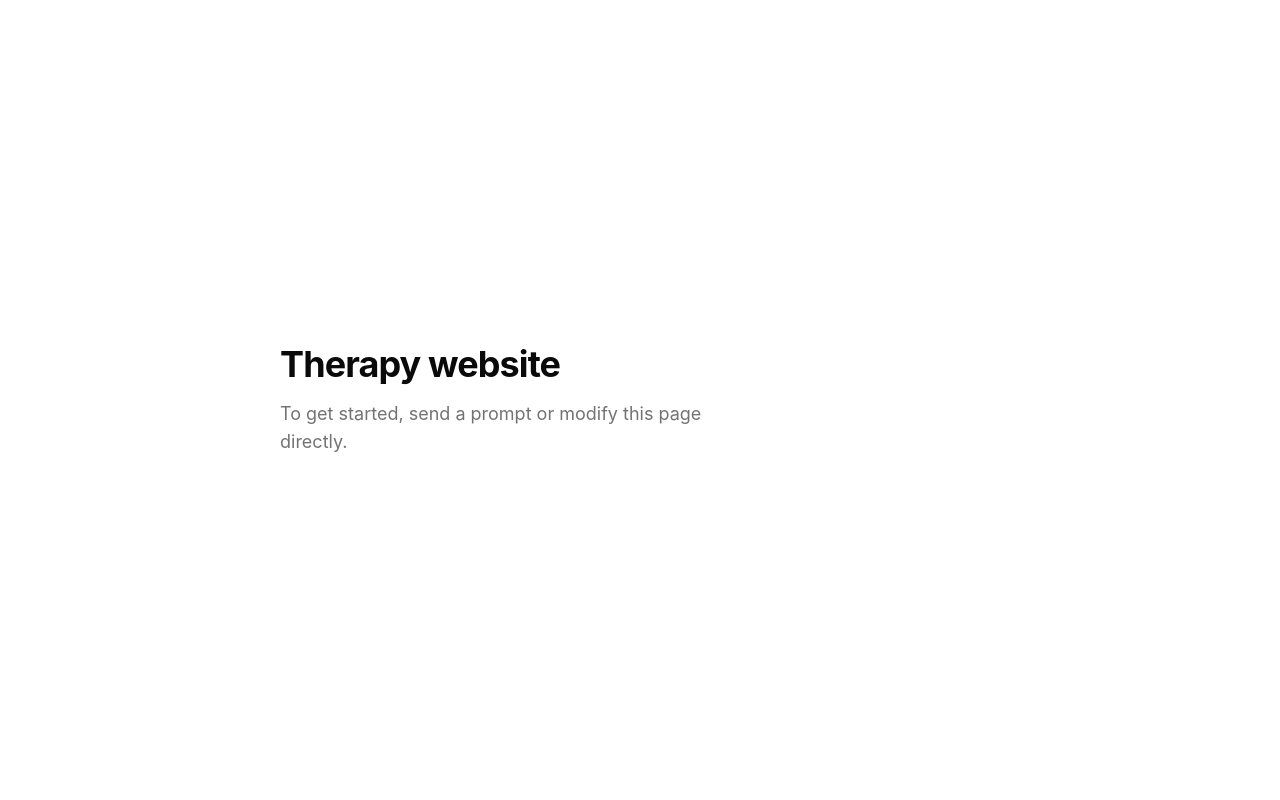
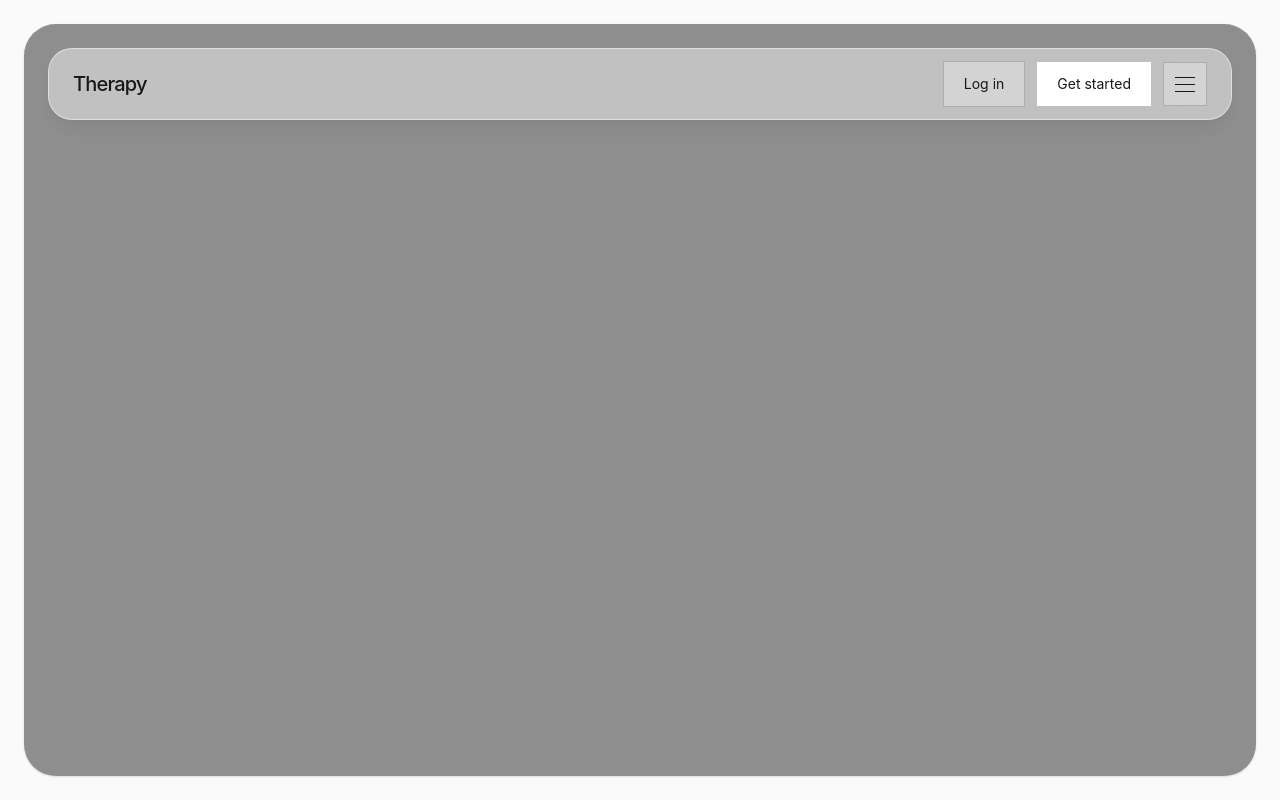
Before and after one commit to martamindacc/Aether, a Next.js app: page / in a window 1280 px wide. Built offline with nearby package versions, Linux system fonts and the light colour scheme.

Commit message:
feat: revamp homepage with video background and navigation

```diff
--- a/app/page.tsx
+++ b/app/page.tsx
@@ -1,16 +1,42 @@
 export default function Home() {
   return (
-    <div className="flex min-h-screen items-center justify-center font-sans">
-      <main className="flex w-full max-w-3xl flex-col items-center gap-8 px-6 py-16 text-center sm:items-start sm:text-left">
-        <div className="flex flex-col gap-4">
-          <h1 className="text-4xl font-bold tracking-tight">
-            Therapy website
-          </h1>
-          <p className="max-w-md text-lg text-muted-foreground">
-            To get started, send a prompt or modify this page directly.
-          </p>
-        </div>
-      </main>
-    </div>
+    <main className="min-h-screen bg-[#fafafb] px-4 py-4 font-sans text-zinc-900 sm:px-6 sm:py-6">
+      <div className="relative min-h-[calc(100vh-2rem)] overflow-hidden rounded-[2rem] bg-zinc-200 shadow-sm sm:min-h-[calc(100vh-3rem)]">
+        <video
+          className="absolute inset-0 h-full w-full object-cover"
+          poster="https://hebbkx1anhila5yf.public.blob.vercel-storage.com/Screenshot%202026-09-04%20at%2010.00.23%E2%80%AFPM.png-bu1DVtYbZSzrW2nMai74CoIQxpIyAK.jpeg"
+          autoPlay
+          muted
+          loop
+          playsInline
+          aria-label="Therapy introduction video"
+        />
+        <div className="absolute inset-0 bg-black/10" />
+
+        <nav className="absolute inset-x-4 top-4 z-10 flex items-center justify-between rounded-[1.5rem] border border-white/50 bg-white/45 px-4 py-3 shadow-lg shadow-zinc-900/5 backdrop-blur-xl sm:inset-x-6 sm:top-6 sm:px-6">
+          <span className="text-lg font-medium tracking-[-0.04em] sm:text-xl">
+            Therapy
+          </span>
+          <div className="flex items-center gap-2 sm:gap-3">
+            <button className="hidden border border-zinc-900/20 bg-white/30 px-5 py-3 text-sm transition-colors hover:bg-white/65 sm:block">
+              Log in
+            </button>
+            <button className="bg-white px-5 py-3 text-sm transition-colors hover:bg-zinc-100">
+              Get started
+            </button>
+            <button
+              className="flex h-11 w-11 items-center justify-center border border-zinc-900/20 bg-white/30 transition-colors hover:bg-white/65"
+              aria-label="Open menu"
+            >
+              <span className="flex w-5 flex-col gap-1.5">
+                <span className="h-px w-full bg-zinc-900" />
+                <span className="h-px w-full bg-zinc-900" />
+                <span className="h-px w-full bg-zinc-900" />
+              </span>
+            </button>
+          </div>
+        </nav>
+      </div>
+    </main>
   );
 }
```
